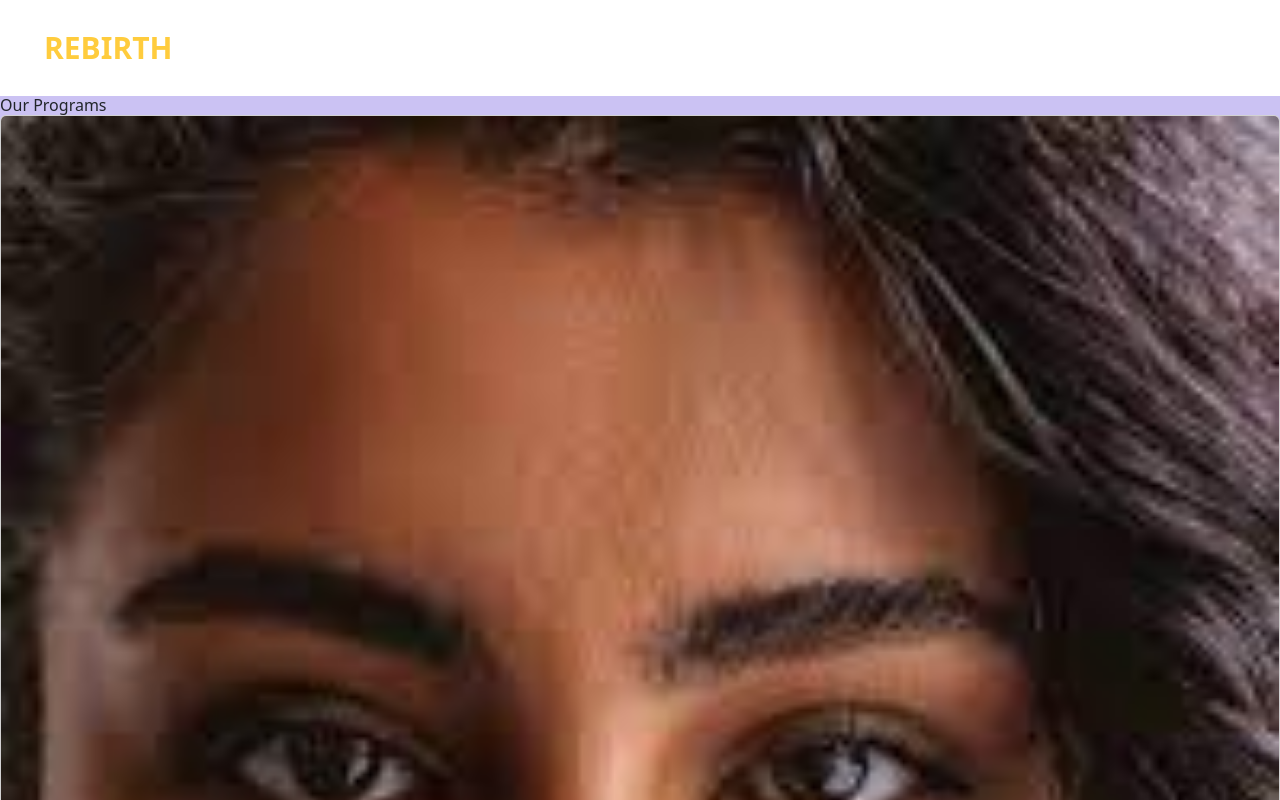
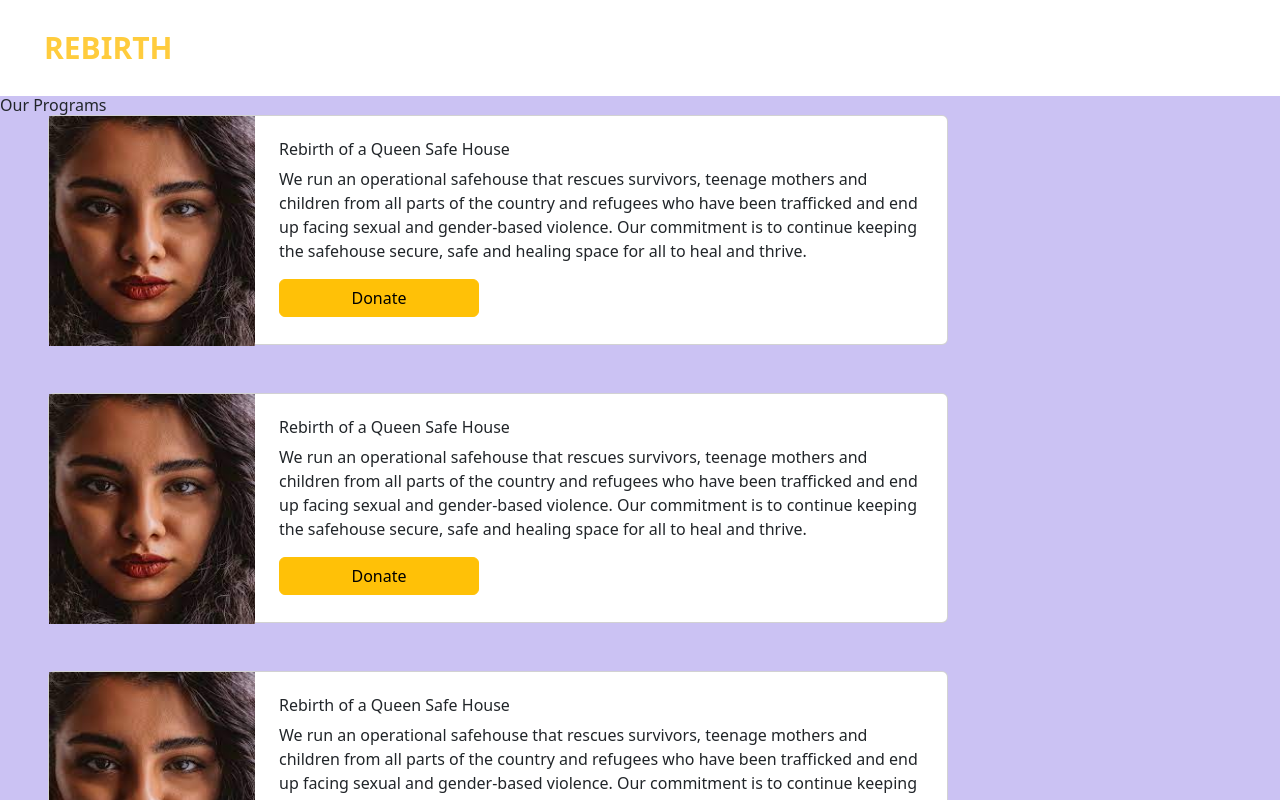
Before and after one commit to Rebirthers-Unite/Rebirth, a React (Vite) app in the folder client/: page /programs in a window 1280 px wide. Shown: the top 800 px of the page. Built offline with nearby package versions, Linux system fonts and the light colour scheme.

Commit message:
create a programs card

```diff
--- a/client/src/components/OurProgramsPage/Programs.jsx
+++ b/client/src/components/OurProgramsPage/Programs.jsx
@@ -7,6 +7,8 @@ export const Programs = () => {
     <div id='our-programs-page'>
         <h1>Our Programs</h1>
         <ProgramsCard/>
+        <ProgramsCard/>
+        <ProgramsCard/>
     </div>
   )
 }
--- a/client/src/components/OurProgramsPage/ProgramsCard.jsx
+++ b/client/src/components/OurProgramsPage/ProgramsCard.jsx
@@ -1,15 +1,19 @@
 import React from 'react'
+import {Link} from 'react-router-dom'
 import avatar from '../../assets/face.jpeg'
 
 export const ProgramsCard = () => {
   return (
-    <div className='card w-100'>
-        <img src={avatar} alt='card-image' className='card-img-top'/>
-        <div className='card-body'>
-          <h3 className='card-title'>Rebirth of a Queen Safe House</h3>
-          <p className='card-text'>We run an operational safehouse that rescues survivors, teenage mothers and children
+    <div className='card row ms-5 mb-5 px-0' id='card-div'>
+        <img src={avatar} alt='card-image' className='col-2' id='card-image'/>
+        <div className='col-10' id='card-content'>
+          <h3 className='card-title mt-4'> Rebirth of a Queen Safe House </h3>
+          <p className='card-text mb-3' style={{width: '650px'}}>We run an operational safehouse that rescues survivors, teenage mothers and children
           from all parts of the country and refugees who have been trafficked and end up facing sexual and gender-based violence.
           Our commitment is to continue keeping the safehouse secure, safe and healing space for all to heal and thrive. </p>
+        </div>
+        <div>
+         <Link to='/donate' className='btn btn-warning' style={{width: '200px'}}>Donate</Link>
         </div>
     </div>
   )
--- a/client/src/components/OurProgramsPage/programs.css
+++ b/client/src/components/OurProgramsPage/programs.css
@@ -1,3 +1,18 @@
 #our-programs-page{
     background-color: #CBC2F3;
 }
+
+#card-div{
+    height: 230px;
+    max-width: 900px;
+}
+
+#card-image{
+    height: 230px;
+    width: 230px;
+    margin-left: -12px;
+}
+
+#card-content{
+    max-width: 1000px;
+}
```
